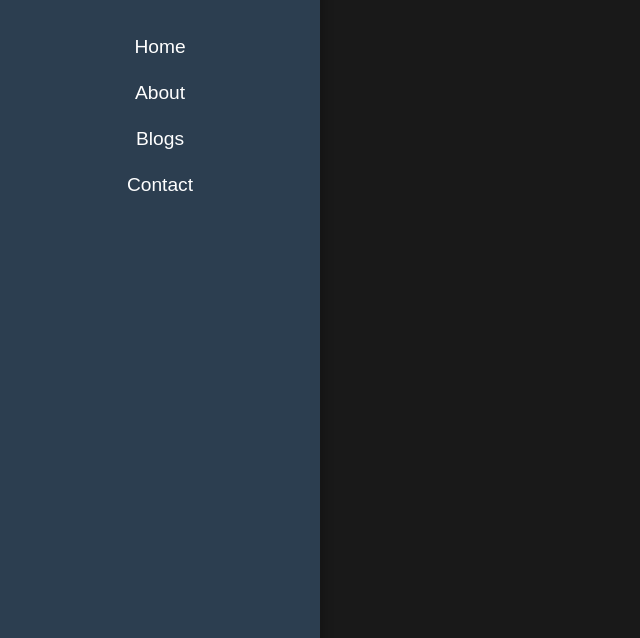
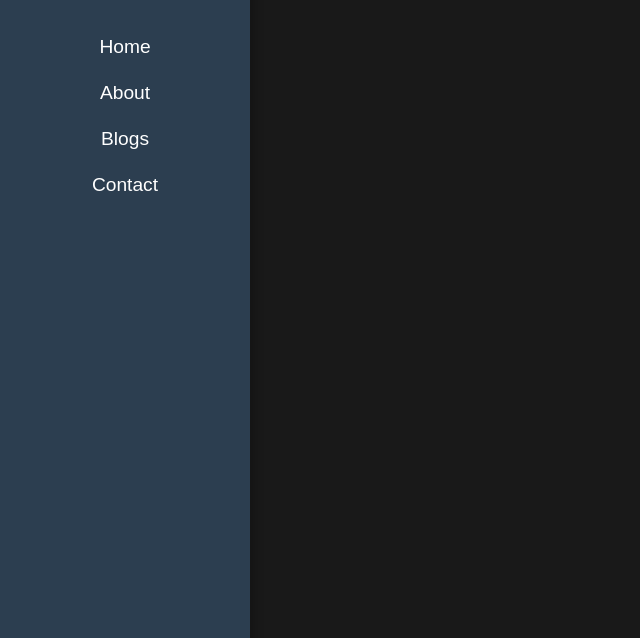
Before and after one commit to MonaManoochehri/monamanoochehri.github.io, a plain HTML site: page index.html in a window 1280 px wide. Shown: the part 162-800 px from the top of the page, without its empty margins (0-640 px from the left). Drawn offline with Linux system fonts and the light colour scheme.

Commit message:
Update index.html

```diff
--- a/index.html
+++ b/index.html
@@ -12,18 +12,21 @@
       background-color: #191919;
       color: #f0f0f0;
       font-size: 16px; /* Base font size */
+      display: flex;
+      min-height: 100vh;
+      flex-direction: row;
     }
 
     .navbar {
       height: 100vh;
-      width: 25%;
+      width: 250px;
       background-color: #2c3e50;
       position: fixed;
       top: 0;
       left: 0;
-      overflow-x: hidden;
+      box-shadow: 4px 0px 10px rgba(0, 0, 0, 0.2);
       padding-top: 20px;
-      box-shadow: 4px 0px 10px rgba(0, 0, 0, 0.2);
+      flex-shrink: 0;  /* Prevents the sidebar from shrinking */
     }
 
     .navbar img {
@@ -54,9 +57,8 @@
       margin-left: 260px;
       padding: 20px;
       margin-top: 20px;
-      margin-bottom: 20px;
-      margin-right: 20px;
-      font-size: 1rem; /* Responsive font-size */
+      font-size: 1rem;
+      width: calc(100% - 250px); /* Makes content take the full space next to sidebar */
     }
 
     .content h2 {
@@ -98,7 +100,7 @@
       }
       .content {
         margin-left: 0;
-        font-size: 1rem;
+        width: 100%;
       }
     }
 
@@ -173,10 +175,10 @@
       <p>This is the content for Item 3.</p>
     </div>
 
-     <div id="content4" style="display:none;">
+    <div id="content4" style="display:none;">
       <h2>Contact</h2>
       <p>This is the content for Item 4.</p>
-     </div>
+    </div>
   </div>
 
   <script>
```
